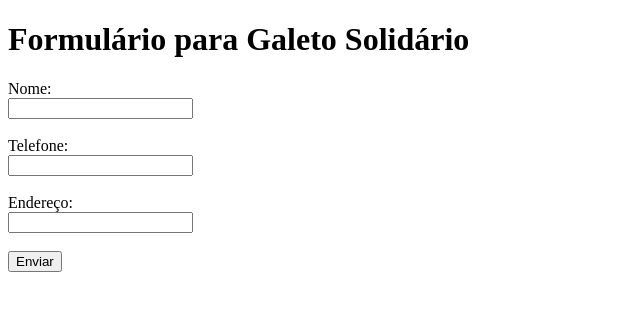
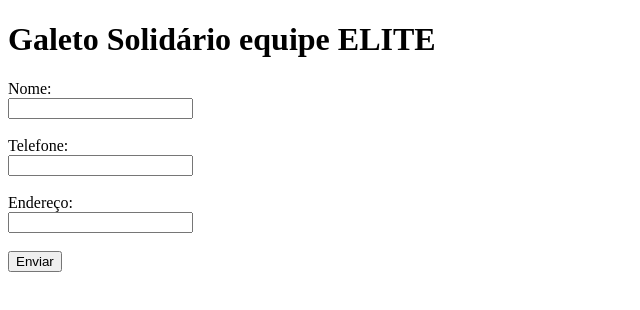
Before and after one commit to Edsoncandia/form-dadosuser, a website: page index.html in a window 1280 px wide. Shown: the whole page, without its empty margins (0-640 px from the left). Drawn offline with Linux system fonts and the light colour scheme.

Commit message:
Update index.html

```diff
--- a/index.html
+++ b/index.html
@@ -7,7 +7,7 @@
 
 </head>
 <body>
-    <h1>Formulário para Galeto Solidário</h1>
+    <h1>Galeto Solidário equipe ELITE</h1>
 <form action="mailto:empresa@candya.com.br" method="post" enctype="text/plain" onsubmit="gerarTicket()">
     <label for="nome">Nome:</label><br>
     <input type="text" id="nome" name="nome"><br><br>
```
